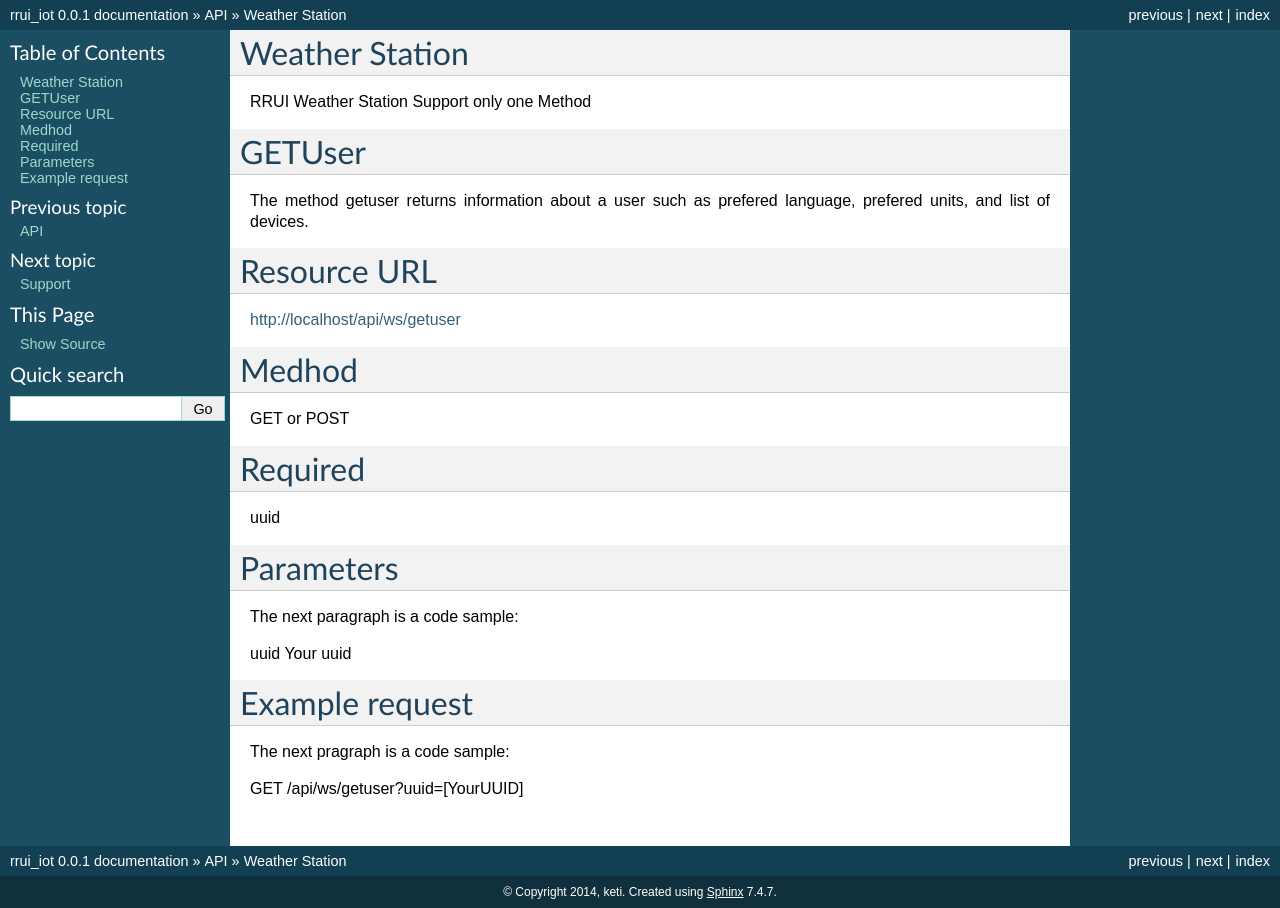
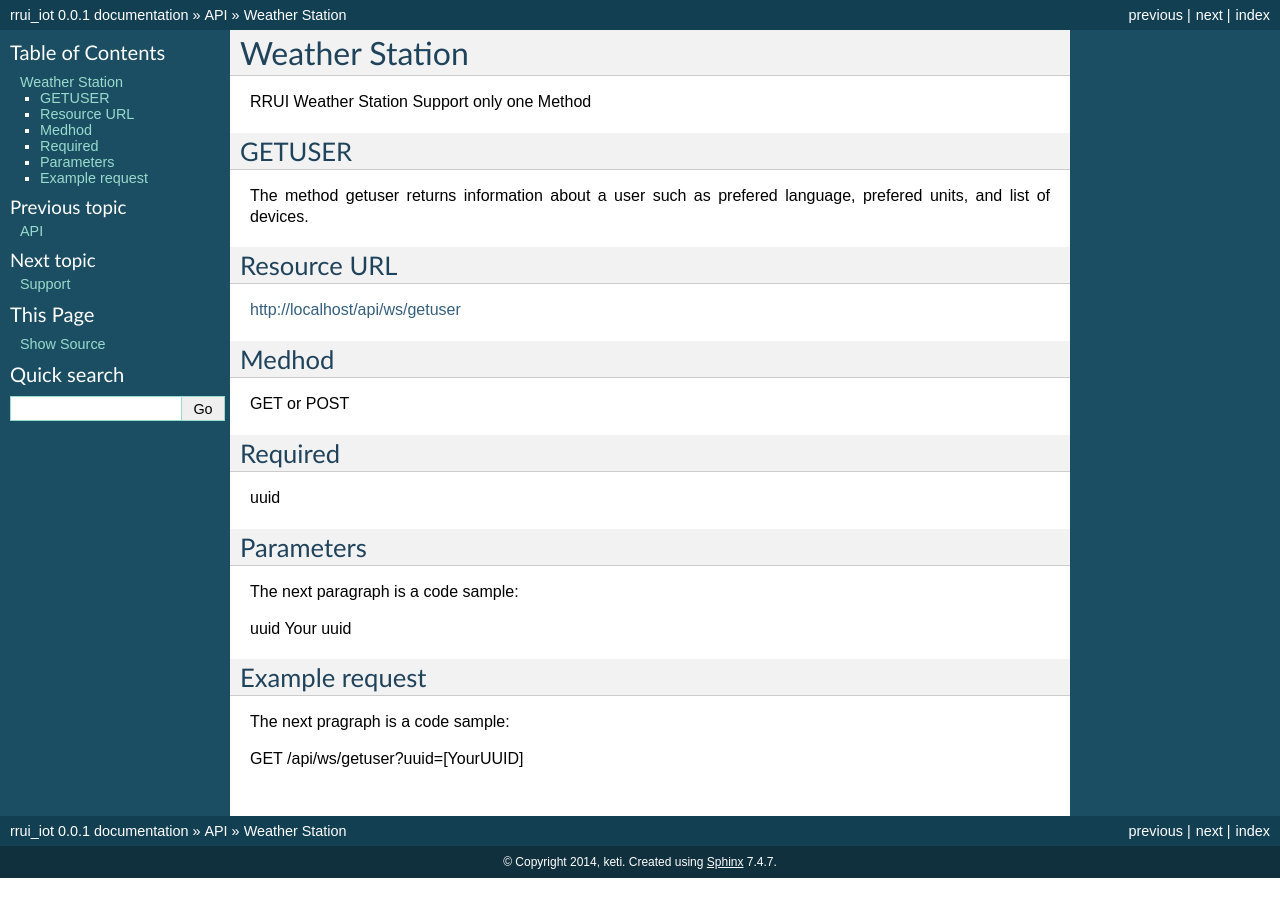
Before and after one commit to hubketi/docs_rrui_iot, a Sphinx documentation site: the page built from source/weather_station.rst, in a window 1280 px wide. Built offline with Sphinx 7.4.7, drawn with Linux system fonts in a browser that asks for light colours.

Commit message:
commit_024

```diff
--- a/source/weather_station.rst
+++ b/source/weather_station.rst
@@ -4,31 +4,31 @@ Weather Station
 RRUI Weather Station Support only one Method
 
 
-GETUser
-=======
+GETUSER
+^^^^^^^
 
 The method getuser returns information about a user such as prefered language, prefered units, and list of devices.
 
 
 Resource URL
-============
+^^^^^^^^^^^^
 
 http://localhost/api/ws/getuser
 
 
 Medhod
-======
+^^^^^^
 
 GET or POST
 
 Required
-========
+^^^^^^^^
 
 uuid
 
 
 Parameters
-==========
+^^^^^^^^^^
 
 The next paragraph is a code sample::
 
@@ -36,7 +36,7 @@ uuid	Your uuid
 
 
 Example request
-===============
+^^^^^^^^^^^^^^^
 
 The next pragraph is a code sample::
 
```
Also changed, not shown: 7 other files.
